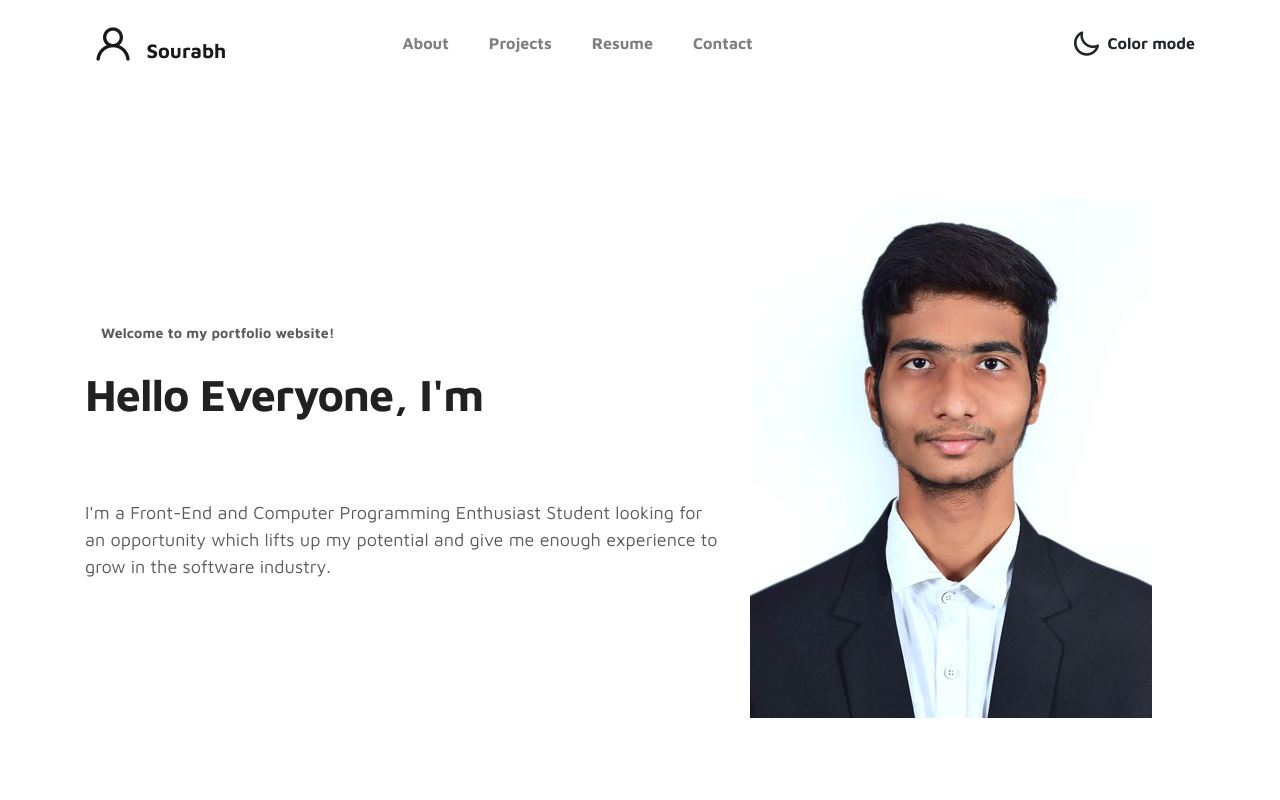
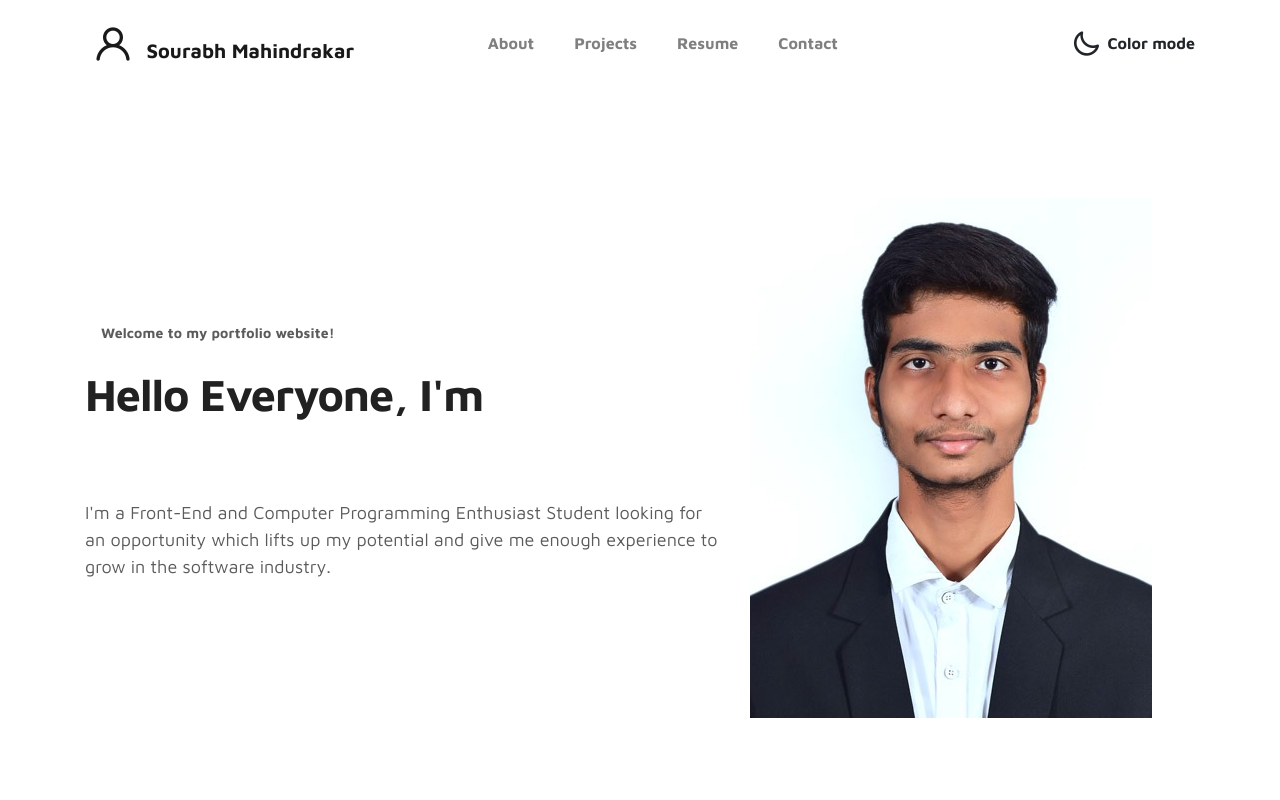
Before and after one commit to Sourabh-dev02/Portfolio_Sourabh, a plain HTML site: page index.html in a window 1280 px wide. Shown: the top 800 px of the page. Drawn offline with Linux system fonts and the light colour scheme.

Commit message:
Update index.html

```diff
--- a/index.html
+++ b/index.html
@@ -29,7 +29,7 @@ https://www.tooplate.com/view/2115-marvel
     <!-- MENU -->
     <nav class="navbar navbar-expand-sm navbar-light">
         <div class="container">
-            <a class="navbar-brand" href="index.html"><i class='uil uil-user'></i> Sourabh</a>
+            <a class="navbar-brand" href="index.html"><i class='uil uil-user'></i> Sourabh Mahindrakar </a>
 
             <button class="navbar-toggler" type="button" data-toggle="collapse" data-target="#navbarNav" aria-controls="navbarNav" aria-expanded="false"
                 aria-label="Toggle navigation">
```
